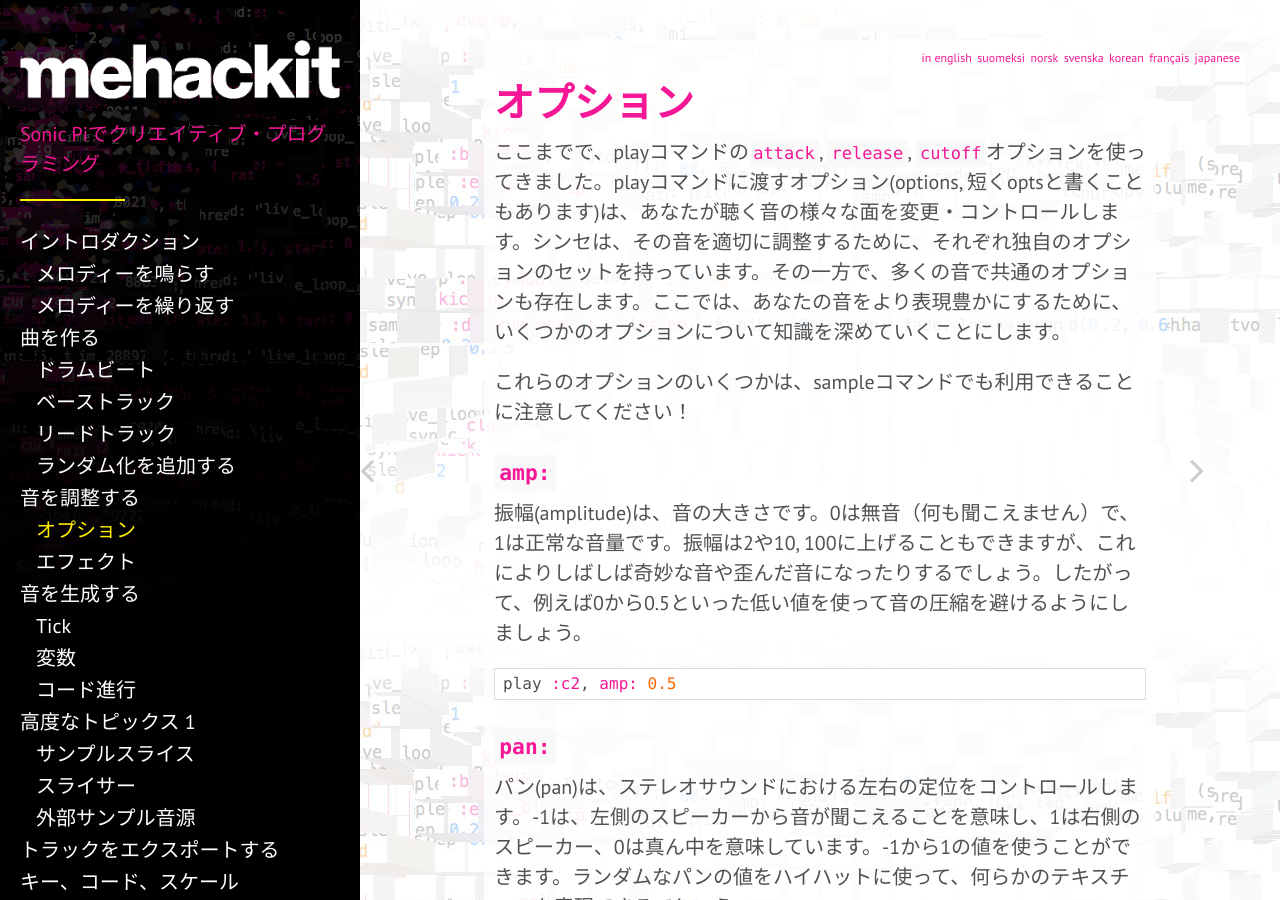
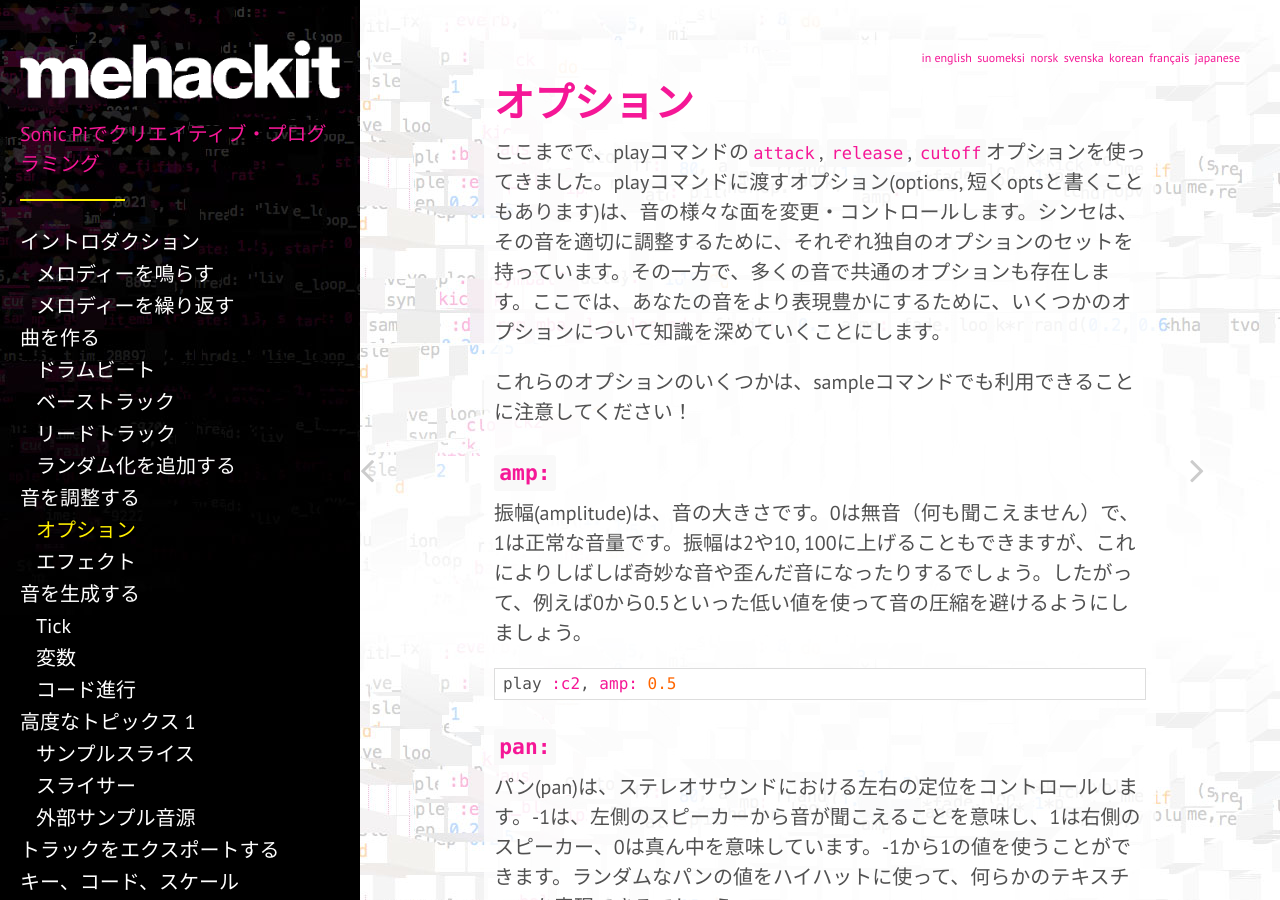
Before and after one commit to mehackit/sonic-pi-workshop, a Jekyll site: the page built from _exercises/ja/03-tweak-the-sounds/02-synth-options.md, in a window 1280 px wide and 900 px high. Built offline with Jekyll 4.4.1, drawn with Linux system fonts in a browser that asks for light colours; nearby versions of some CDN libraries.

Commit message:
Tweak some content

```diff
--- a/_exercises/ja/03-tweak-the-sounds/02-synth-options.md
+++ b/_exercises/ja/03-tweak-the-sounds/02-synth-options.md
@@ -5,7 +5,7 @@ lang: ja
 layout: exercise
 ---
 
-ここまでで、playコマンドの`attack`, `release`, `cutoff`オプションを使ってきました。playコマンドに渡すオプション(options, 短くoptsと書くこともあります)は、あなたが聴く音の様々な面を変更・コントロールします。シンセは、その音を適切に調整するために、それぞれ独自のオプションのセットを持っています。その一方で、多くの音で共通のオプションも存在します。ここでは、あなたの音をより表現豊かにするために、いくつかのオプションについて知識を深めていくことにします。
+ここまでで、playコマンドの`attack`, `release`, `cutoff`オプションを使ってきました。playコマンドに渡すオプション(options, 短くoptsと書くこともあります)は、音の様々な面を変更・コントロールします。シンセは、その音を適切に調整するために、それぞれ独自のオプションのセットを持っています。その一方で、多くの音で共通のオプションも存在します。ここでは、あなたの音をより表現豊かにするために、いくつかのオプションについて知識を深めていくことにします。
 
 これらのオプションのいくつかは、sampleコマンドでも利用できることに注意してください！
 
```
